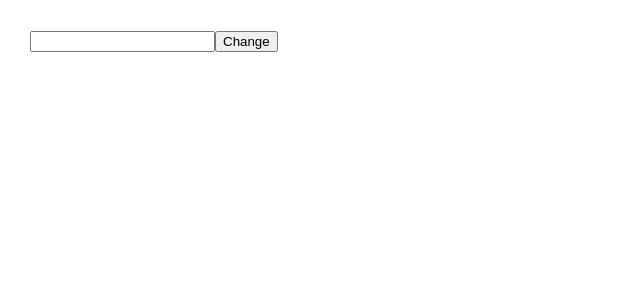
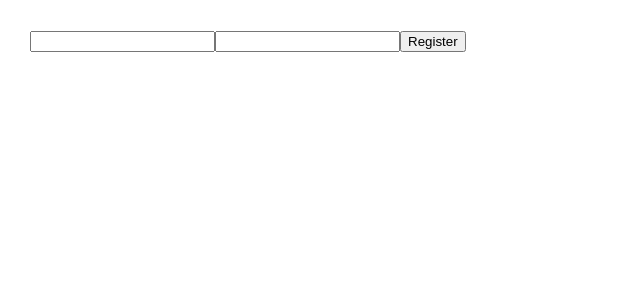
Before and after one commit to quocnhat02/microservice-dotnet, a React (Create React App) app: page / in a window 1280 px wide. Shown: the top 300 px of the page, without its empty margins (0-640 px from the left). Built offline with nearby package versions, Linux system fonts and the light colour scheme.

Commit message:
useState two-way binding form

```diff
--- a/src/App.js
+++ b/src/App.js
@@ -2,14 +2,33 @@
 
 function App() {
   const [name, setName] = useState("");
+  const [email, setEmail] = useState("");
+
+  const handleSubmit = () => {
+    console.log({
+      name,
+      email,
+    });
+  };
+
   console.log(name);
-  const handleInput = (e) => {
-    setName(e.target.value);
-  };
   return (
     <div className="App" style={{ padding: 30 }}>
-      <input type="text" value={name} onChange={handleInput} />
-      <button onClick={() => setName("Nguyen Van bbb")}>Change</button>
+      <input
+        type="text"
+        value={name}
+        onChange={(e) => {
+          setName(e.target.value);
+        }}
+      />
+      <input
+        type="text"
+        value={email}
+        onChange={(e) => {
+          setEmail(e.target.value);
+        }}
+      />
+      <button onClick={handleSubmit}>Register</button>
     </div>
   );
 }
```
